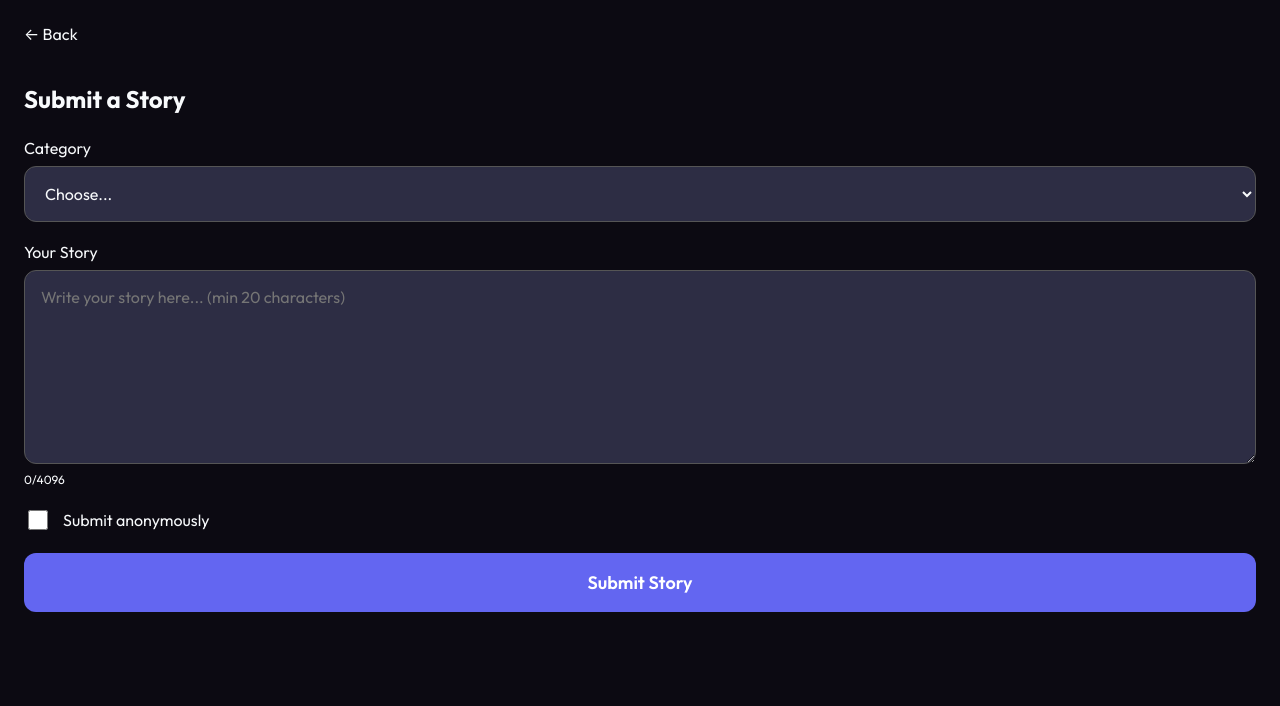
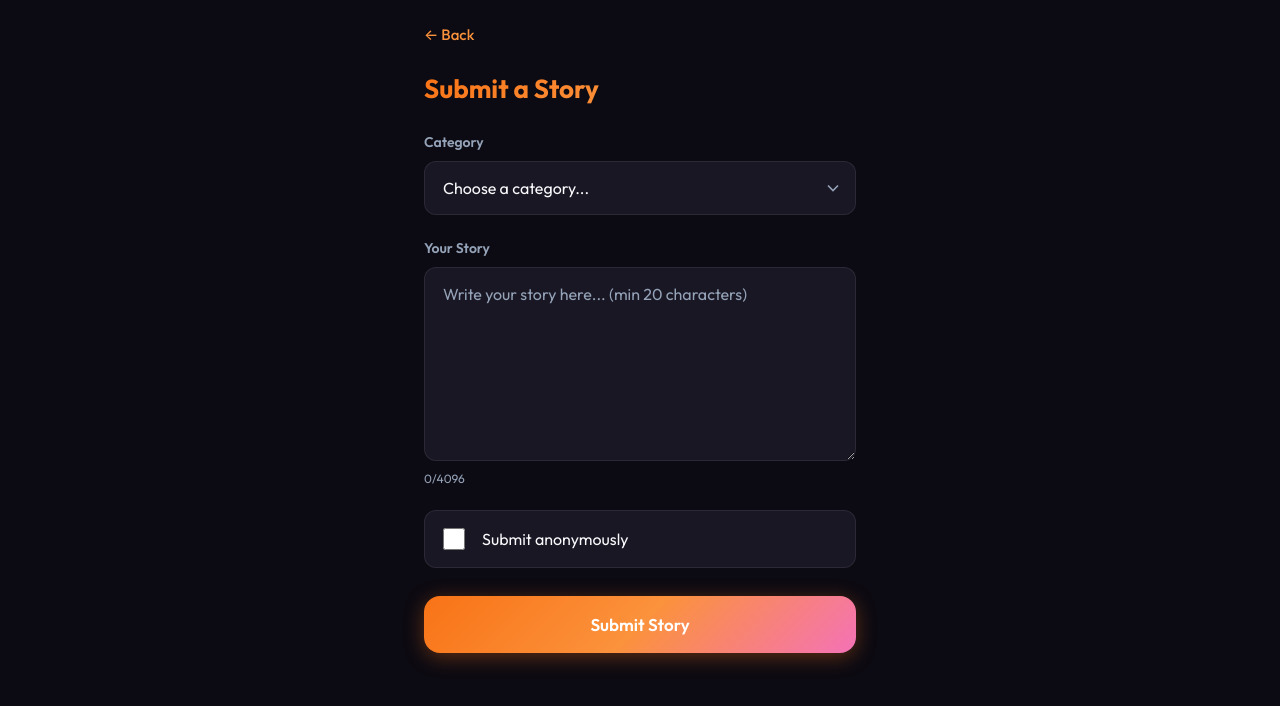
Before and after one commit to Enqutk/ReadItOut, a Next.js app: page /submit in a window 1280 px wide. Shown: the top 706 px of the page. Built offline with nearby package versions, Linux system fonts and the light colour scheme.

Commit message:
feat: refactor layout and page components with improved styling and structure, including new global types for Telegram integration

```diff
--- a/app/layout.tsx
+++ b/app/layout.tsx
@@ -1,3 +1,4 @@
+import React from 'react';
 import type { Metadata } from 'next';
 import Script from 'next/script';
 import './globals.css';
--- a/app/submit/page.tsx
+++ b/app/submit/page.tsx
@@ -1,21 +1,19 @@
 'use client';
 
-import { useEffect, useState } from 'react';
-import { useRouter } from 'next/navigation';
+import React, { useEffect, useState } from 'react';
 import Link from 'next/link';
 
 const CATEGORIES = [
-  { value: '', label: 'Choose...' },
-  { value: 'funny', label: 'Funny' },
-  { value: 'scary', label: 'Scary' },
-  { value: 'love', label: 'Love' },
-  { value: 'sad', label: 'Sad' },
-  { value: 'inspiring', label: 'Inspiring' },
-  { value: 'other', label: 'Other' },
+  { value: '', label: 'Choose a category...' },
+  { value: 'funny', label: '😂 Funny' },
+  { value: 'scary', label: '👻 Scary' },
+  { value: 'love', label: '❤️ Love' },
+  { value: 'sad', label: '😢 Sad' },
+  { value: 'inspiring', label: '✨ Inspiring' },
+  { value: 'other', label: '📌 Other' },
 ];
 
 export default function SubmitPage() {
-  const router = useRouter();
   const [category, setCategory] = useState('');
   const [story, setStory] = useState('');
   const [anonymous, setAnonymous] = useState(false);
@@ -66,54 +64,39 @@ export default function SubmitPage() {
   if (done) {
     const shortId = done.id.slice(0, 8);
     return (
-      <main style={{ minHeight: '100vh', padding: 24, display: 'flex', flexDirection: 'column', alignItems: 'center', justifyContent: 'center' }}>
-        <div style={{ textAlign: 'center', maxWidth: 320 }}>
-          <div style={{ fontSize: 48, marginBottom: 16 }}>🎉</div>
-          <h2 style={{ fontSize: 22, marginBottom: 12 }}>Story sent successfully!</h2>
-          <p style={{ color: 'var(--tg-theme-hint-color)', marginBottom: 24 }}>
-            Your story ID: <strong>#{shortId}</strong>
-          </p>
-          <p style={{ color: 'var(--tg-theme-hint-color)', fontSize: 14 }}>
-            We&apos;ll notify you if it&apos;s featured in a video.
-          </p>
-          <Link href="/" style={{ display: 'inline-block', marginTop: 32, color: 'var(--tg-theme-link-color)', textDecoration: 'none' }}>
-            ← Back to Home
-          </Link>
-        </div>
+      <main className="success-screen">
+        <div className="success-icon">🎉</div>
+        <h2 className="success-title">Story sent successfully!</h2>
+        <p className="success-id">Your story ID: #{shortId}</p>
+        <p className="success-text">We&apos;ll notify you if it&apos;s featured in a video.</p>
+        <Link href="/" className="link-back" style={{ marginTop: 32 }}>
+          ← Back to Home
+        </Link>
       </main>
     );
   }
 
   return (
-    <main style={{ minHeight: '100vh', padding: 24 }}>
-      <Link href="/" style={{ color: 'var(--tg-theme-link-color)', textDecoration: 'none', marginBottom: 24, display: 'inline-block' }}>
-        ← Back
-      </Link>
-      <h1 style={{ fontSize: 24, marginBottom: 24 }}>Submit a Story</h1>
+    <main className="page">
+      <Link href="/" className="link-back">← Back</Link>
+      <h1 className="page-title">Submit a Story</h1>
 
-      <form onSubmit={handleSubmit} style={{ display: 'flex', flexDirection: 'column', gap: 20 }}>
-        <label style={{ display: 'flex', flexDirection: 'column', gap: 8 }}>
-          <span>Category</span>
+      <form onSubmit={handleSubmit}>
+        <div className="form-group">
+          <label className="form-label">Category</label>
           <select
             value={category}
             onChange={(e) => setCategory(e.target.value)}
-            style={{
-              padding: 16,
-              borderRadius: 12,
-              background: 'var(--tg-theme-secondary-bg-color, #2d2d44)',
-              color: 'inherit',
-              border: '1px solid var(--tg-theme-hint-color, #555)',
-              fontSize: 16,
-            }}
+            className="input-select"
           >
             {CATEGORIES.map((c) => (
               <option key={c.value} value={c.value}>{c.label}</option>
             ))}
           </select>
-        </label>
+        </div>
 
-        <label style={{ display: 'flex', flexDirection: 'column', gap: 8 }}>
-          <span>Your Story</span>
+        <div className="form-group">
+          <label className="form-label">Your Story</label>
           <textarea
             value={story}
             onChange={(e) => setStory(e.target.value)}
@@ -121,45 +104,26 @@ export default function SubmitPage() {
             rows={8}
             minLength={20}
             maxLength={4096}
-            style={{
-              padding: 16,
-              borderRadius: 12,
-              background: 'var(--tg-theme-secondary-bg-color, #2d2d44)',
-              color: 'inherit',
-              border: '1px solid var(--tg-theme-hint-color, #555)',
-              fontSize: 16,
-              resize: 'vertical',
-            }}
+            className="input-field"
+            style={{ resize: 'vertical', minHeight: 160 }}
           />
-          <span style={{ fontSize: 12, color: 'var(--tg-theme-hint-color)' }}>{story.length}/4096</span>
-        </label>
+          <span className="text-muted" style={{ fontSize: 12 }}>{story.length}/4096</span>
+        </div>
 
-        <label style={{ display: 'flex', alignItems: 'center', gap: 12, cursor: 'pointer' }}>
+        <label className="checkbox-label" style={{ marginBottom: 28 }}>
           <input
             type="checkbox"
             checked={anonymous}
             onChange={(e) => setAnonymous(e.target.checked)}
-            style={{ width: 20, height: 20 }}
           />
           <span>Submit anonymously</span>
         </label>
 
-        {error && <p style={{ color: '#f87171' }}>{error}</p>}
+        {error && (
+          <p style={{ color: 'var(--error)', marginBottom: 20, fontSize: 14 }}>{error}</p>
+        )}
 
-        <button
-          type="submit"
-          disabled={loading}
-          style={{
-            padding: 18,
-            borderRadius: 12,
-            background: 'var(--tg-theme-button-color, #6366f1)',
-            color: 'var(--tg-theme-button-text-color, #fff)',
-            fontSize: 18,
-            fontWeight: 600,
-            border: 'none',
-            cursor: loading ? 'wait' : 'pointer',
-          }}
-        >
+        <button type="submit" disabled={loading} className="btn-primary">
           {loading ? 'Sending...' : 'Submit Story'}
         </button>
       </form>
```
Also changed, not shown: app/about/page.tsx (+28 -12 lines), app/page.tsx (+14 -78 lines), app/stories/page.tsx (+36 -32 lines), types/telegram.d.ts (added, +17 -0 lines).
